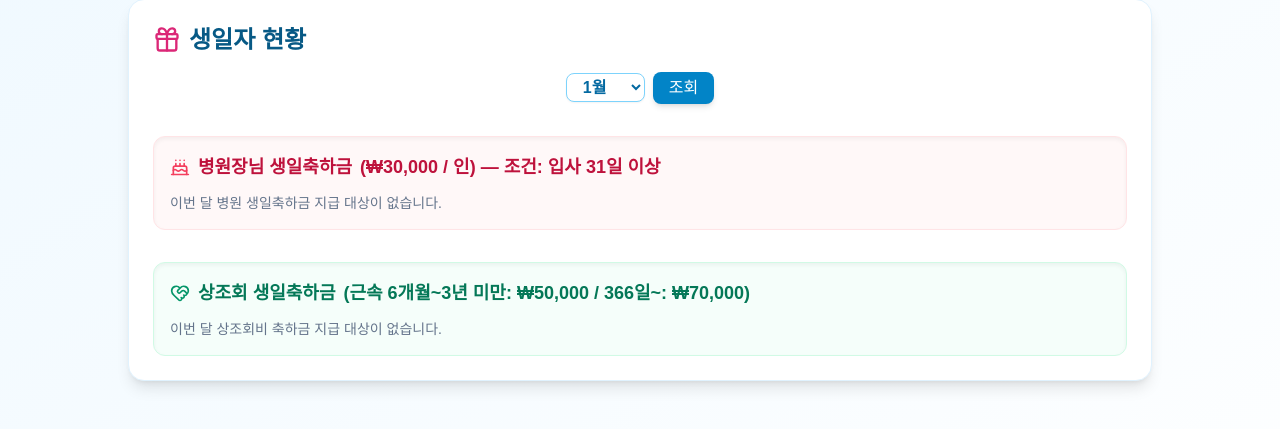
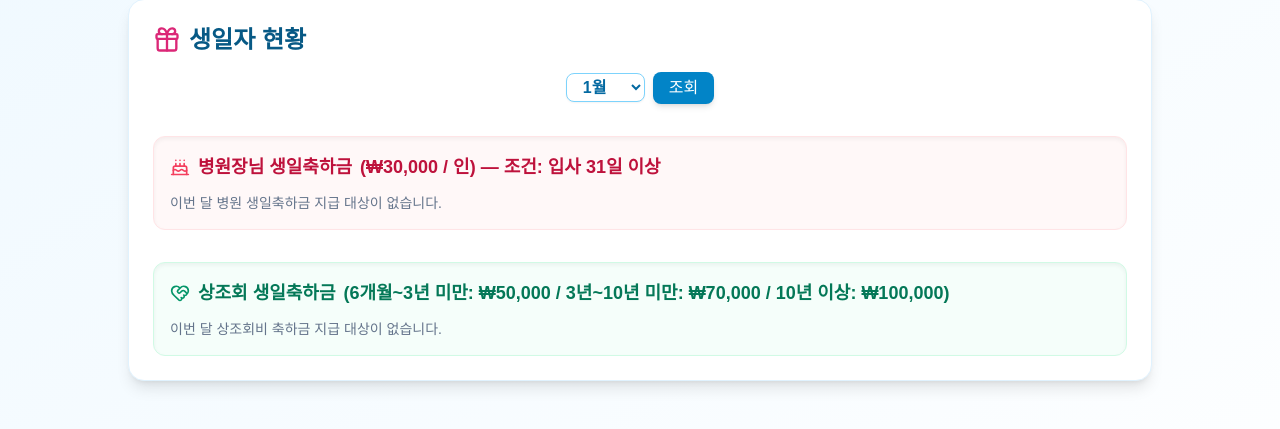
Before and after one commit to wjswk28/gaja_vacation_system, a Flask app: page /birthday/report in a window 1280 px wide. Shown: the part 73-502 px from the top of the page. Run offline with Flask 3, Linux system fonts and the light colour scheme; a user stored in the database is signed in; data comes from the database, SQL or seed files in the repository; some libraries are stand-ins or nearby versions.

Commit message:
Update birthday_report.html

```diff
--- a/app/templates/birthday_report.html
+++ b/app/templates/birthday_report.html
@@ -62,7 +62,9 @@
     <h2 class="text-lg font-semibold text-emerald-700 flex items-center gap-2 mb-3">
       <i data-lucide="heart-handshake" class="w-5 h-5 text-emerald-600"></i>
       상조회 생일축하금
-      <span class="hidden md:inline"> (근속 6개월~3년 미만: ₩50,000  / 366일~: ₩70,000) </span>
+      <span class="hidden md:inline">
+        (6개월~3년 미만: ₩50,000 / 3년~10년 미만: ₩70,000 / 10년 이상: ₩100,000)
+      </span>
     </h2>
 
     {% if union_members %}
```
